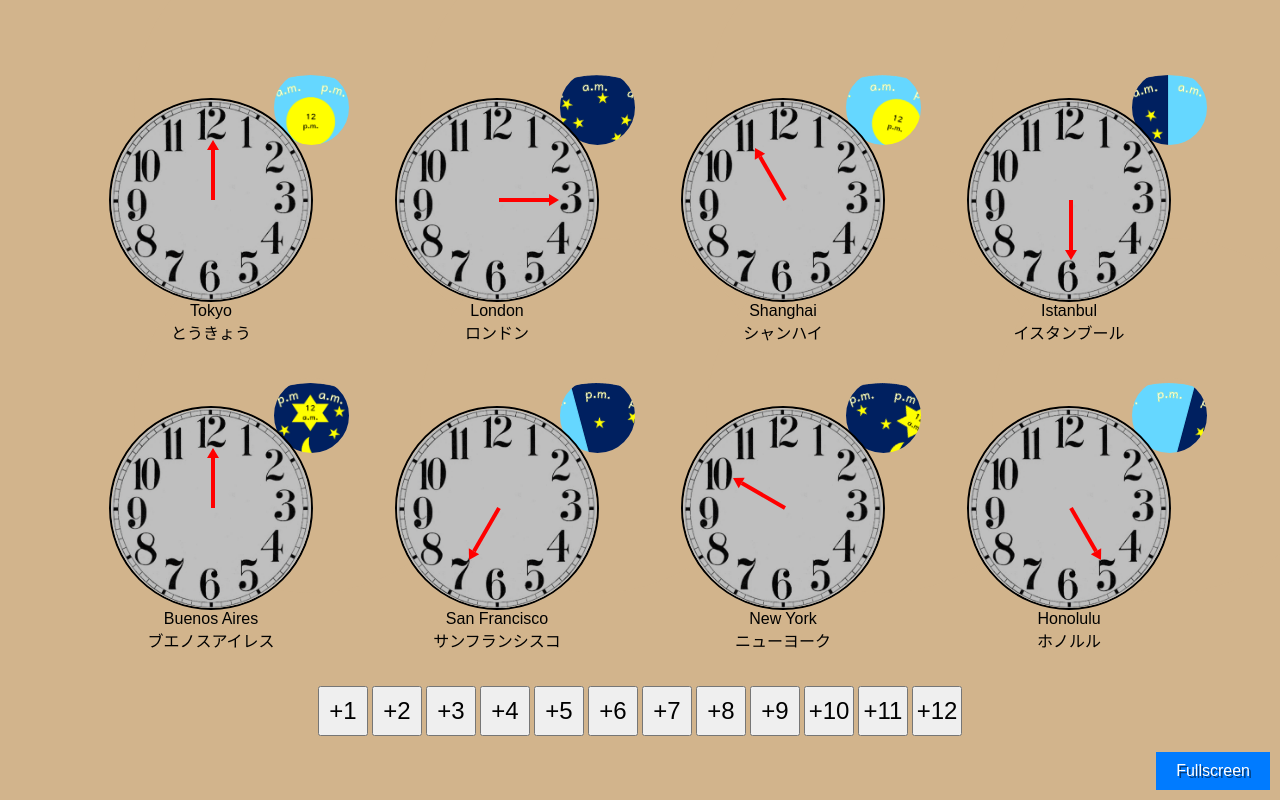
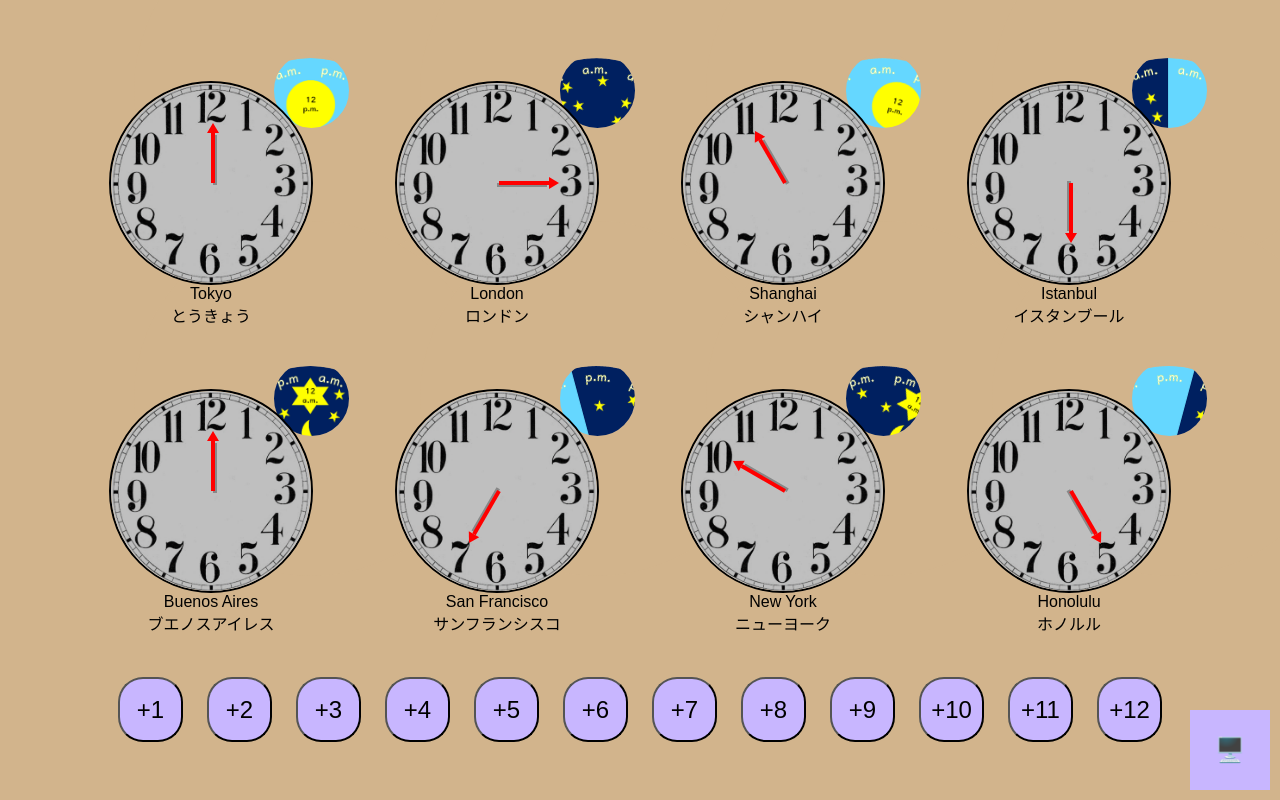
Before and after one commit to alphonsoore/world-clocks, a plain HTML site: page index.html in a window 1280 px wide. Shown: the top 800 px of the page. Drawn offline with Linux system fonts and the light colour scheme.

Commit message:
Add files via upload

```diff
--- a/index.html
+++ b/index.html
@@ -55,6 +55,7 @@ z-index: 2;
     top: 50%;
     left: 50%;
     margin-top: -50px;
+    box-shadow: 2px 2px 0px #888888;
   }
 
   .hour-hand::after {
@@ -87,20 +88,28 @@ z-index: 2;
     font-size: 16px;
     cursor: pointer;
   }
+
 .fullscreen-button {
   position: absolute;
   bottom: 10px;
   right: 10px;
-  padding: 10px 20px;
-  font-size: 16px;
-  background-color: #007bff;
-  color: white;
-  border: none;
+  padding: 20px 20px;
+  font-size: 24px;
+  background-color: #c8b6ff;
+  color: black;
   cursor: pointer;
-  text-shadow: 2px 2px 0px rgba(0, 0, 0, 0.5); /* Adjust shadow values as needed */
+  height: 40px;
+  width: 40px;
+  justify-content: center;
+  align-items: center;
+  display: flex;
 }
 
+.fullscreen-button:hover {
+  background-color: #372800;
+  color: #ffffff;
 
+}
 
 .cover {
   width: 75px;
@@ -125,13 +134,28 @@ table.clock-rack td, table.clock-rack th {
 
 
 .button {
-  font-size: 150%; /* Adjust font size as needed */
+  font-size: 150%;
   text-align: center;
   line-height: 25px;
   margin-top: -10%;
-  width: 50px;
-  height: 50px;
-  padding: 0% 0%;
+  width: 65px;
+  height: 65px;
+  padding: 0;
+  border-radius: 25px; /* Adjust for roundness */
+  background-color: #c8b6ff; /* Example pastel color */
+  color: black;/* Adjust text color as needed */
+}
+
+
+.button:active {
+  background-color: #372800;
+  color: #ffffff;
+
+}
+
+
+.table,td {
+  border: 10px solid transparent;
 }
 
 
@@ -286,11 +310,11 @@ table.clock-rack td, table.clock-rack th {
   </tr>
 </table>
 
-  <div class="fullscreen-button" onclick="toggleFullScreen()">Fullscreen</div>
+  <div class="fullscreen-button" onclick="toggleFullScreen()">🖥️</div>
 
 <table class="buttons-rack">
   <colgroup span="12"></colgroup>
-  <tr>
+  <div>
     <td><button class="button" onclick="moveHands(1)">+1</button></td>
     <td><button class="button" onclick="moveHands(2)">+2</button></td>
     <td><button class="button" onclick="moveHands(3)">+3</button></td>
@@ -314,7 +338,7 @@ function moveHands(hours) {
   hourHands.forEach(hand => {
     const currentRotation = parseInt(hand.style.transform.replace('rotate(', '').replace('deg)', '') || '0');
     const newRotation = currentRotation + (hours * 30); // Each hour moves hand 30 degrees
-    hand.style.transition = 'transform 0.5s ease'; // Add transition for smooth animation
+    hand.style.transition = 'transform 2s ease'; // Add transition for smooth animation
     hand.style.transform = `rotate(${newRotation}deg)`;
   });
 
@@ -323,7 +347,7 @@ function moveHands(hours) {
   rotatingCircles.forEach(circle => {
     const currentRotation = parseInt(circle.style.transform.replace('rotate(', '').replace('deg)', '') || '0');
     const newRotation = currentRotation - (hours * 15); // Each hour moves circle 15 degrees
-    circle.style.transition = 'transform 0.5s ease'; // Add transition for smooth animation
+    circle.style.transition = 'transform 2s ease'; // Add transition for smooth animation
     circle.style.transform = `rotate(${newRotation}deg)`;
   });
 }
```
